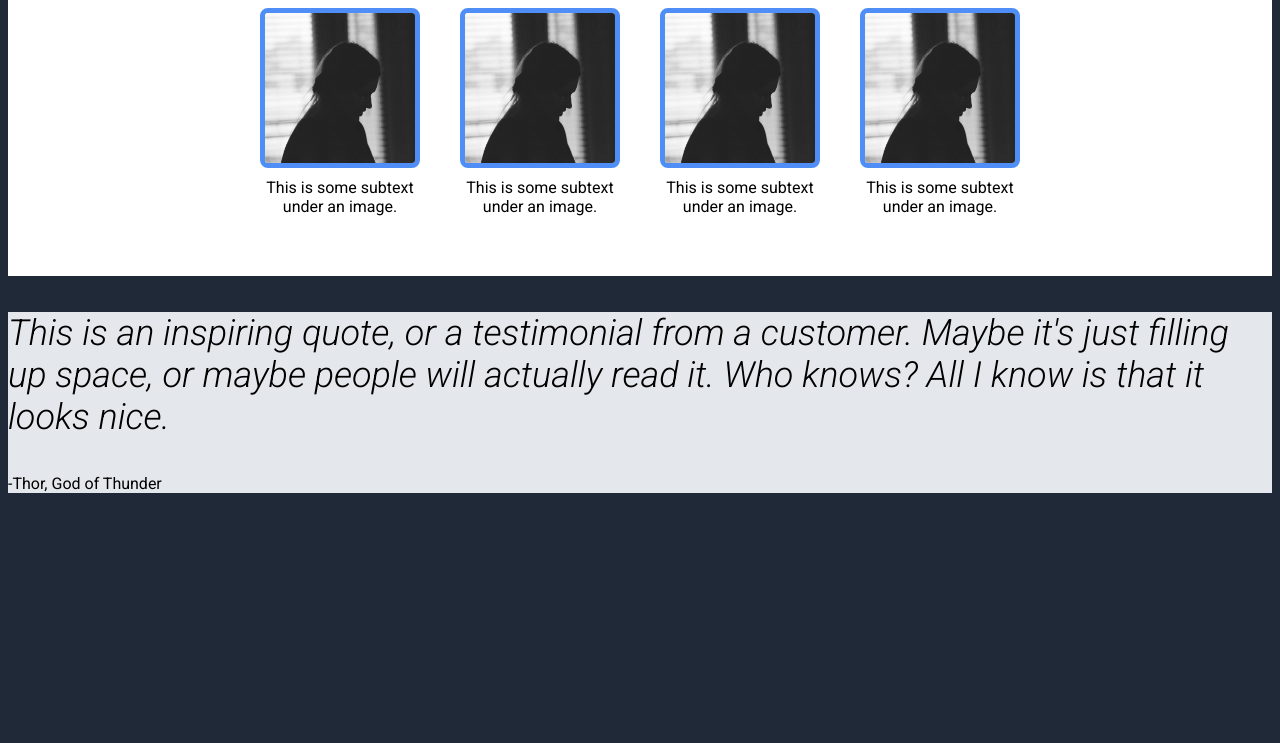
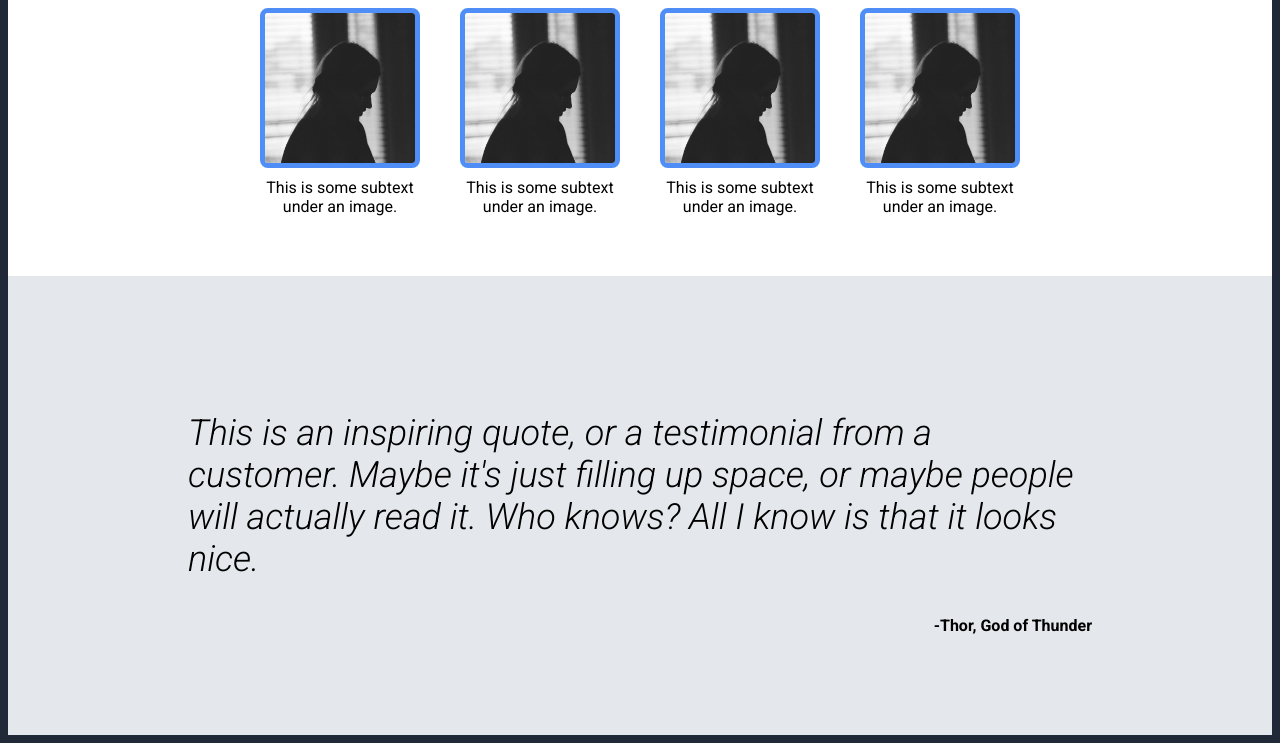
Before and after one commit to alexafair/odin-landing-page, a plain HTML site: page index.html in a window 1280 px wide. Shown: the part 651-1394 px from the top of the page. Before the commit the page ends 1152 px from the top, so only its background shows below. Drawn offline with Linux system fonts and the light colour scheme.

Commit message:
Finish styling container 3
Added padding, margins, font sizing, and font styling.

```diff
--- a/style.css
+++ b/style.css
@@ -131,9 +131,20 @@ img {
 
 .container-3 {
     background-color: #e4e7eb;
+    padding: 100px;
+    padding-left: 180px;
+    padding-right: 180px;
 }
 
 .quote {
-    font-style: italic;
-    font-size: 36px;
+   display: flex;
+   font-style: italic;
+   font-size: 36px;
+   margin: 0;
 }
+
+.attribution {
+    font-weight: bold;
+    display: flex;
+    justify-content: flex-end;
+}
```
